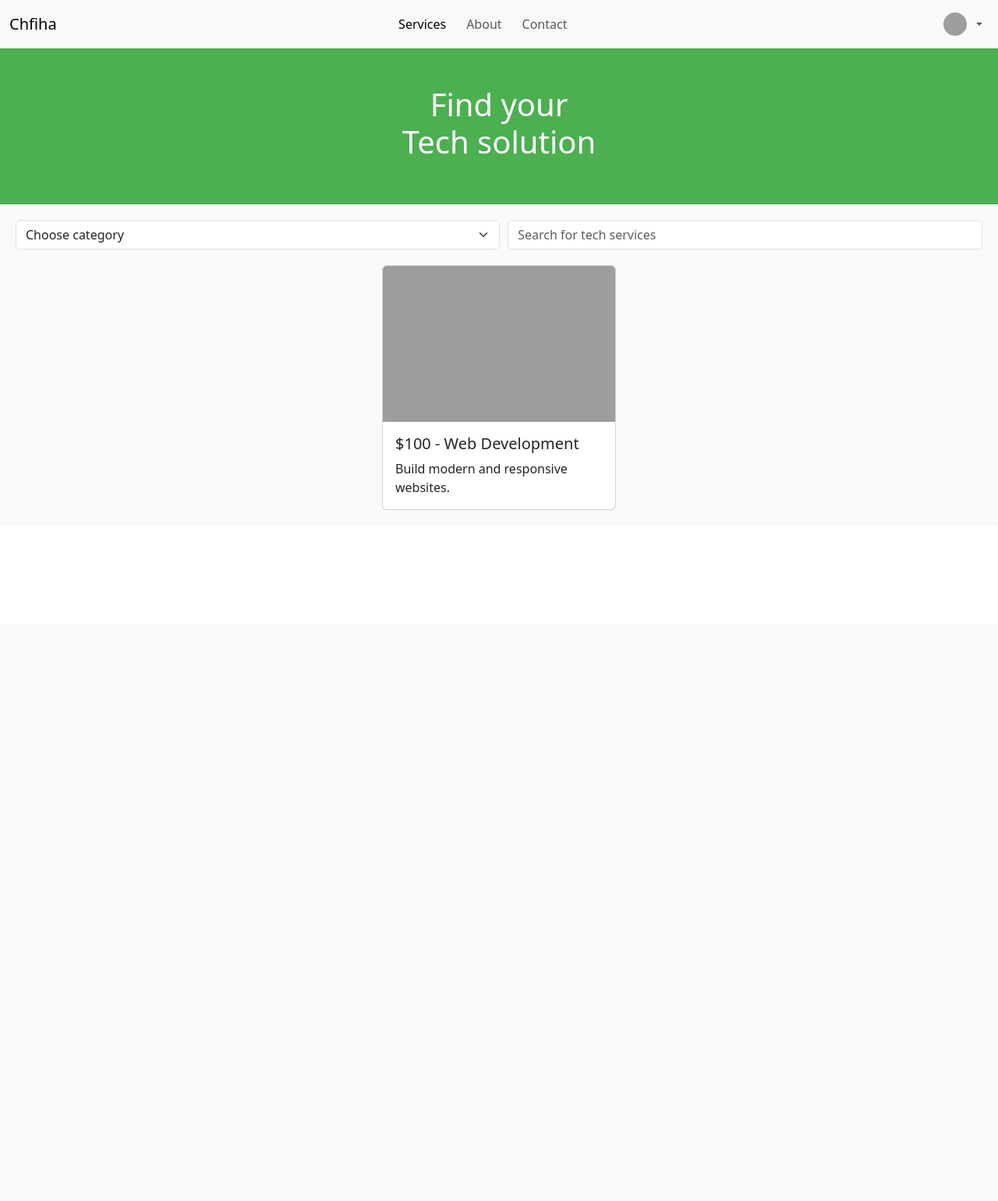
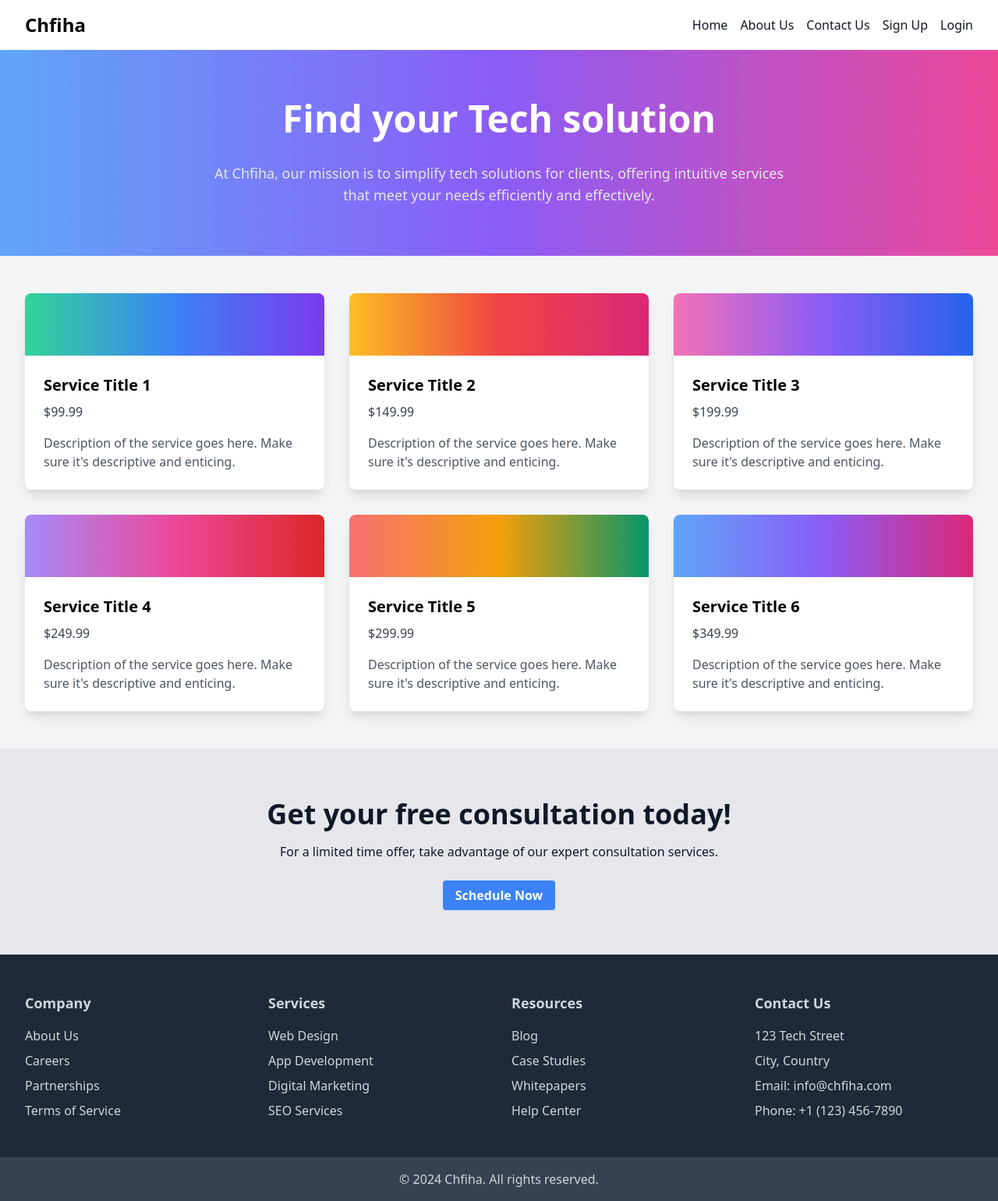
Before and after one commit to Raf-Mos/Chfiha, a Django app: page / in a window 1280 px wide. Shown: the whole page at 78% size. Before the commit the page ends 654 px from the top, so only its background shows below. Run offline with Django 5.2, Linux system fonts and the light colour scheme; grey boxes are pictures that could not be loaded.

Commit message:
home page

```diff
--- a/chfiha/templates/base.html
+++ b/chfiha/templates/base.html
@@ -1,74 +1,102 @@
 {% load static %}
+
 <!DOCTYPE html>
-<html>
+<html lang="en">
 <head>
     <meta charset="UTF-8">
     <meta name="viewport" content="width=device-width, initial-scale=1.0">
     <title>Chfiha</title>
-    <link href="{% static 'css/base.css' %}" rel="stylesheet">
-    <link href="{% static 'css/login.css' %}" rel="stylesheet">
-    <link href="{% static 'css/home.css' %}" rel="stylesheet">
-     <link href="https://cdn.jsdelivr.net/npm/bootstrap@5.3.3/dist/css/bootstrap.min.css" rel="stylesheet" integrity="sha384-QWTKZyjpPEjISv5WaRU9OFeRpok6YctnYmDr5pNlyT2bRjXh0JMhjY6hW+ALEwIH" crossorigin="anonymous">
+    <!-- Include Tailwind CSS and Font Awesome Kit -->
+    <link href="https://cdn.jsdelivr.net/npm/tailwindcss@2.2.19/dist/tailwind.min.css" rel="stylesheet">
+    <link rel="stylesheet" href="https://cdnjs.cloudflare.com/ajax/libs/font-awesome/6.5.2/css/all.min.css" integrity="sha512-SnH5WK+bZxgPHs44uWIX+LLJAJ9/2PkPKZ5QiAj6Ta86w+fsb2TkcmfRyVX3pBnMFcV7oQPJkl9QevSCWr3W6A==" crossorigin="anonymous" referrerpolicy="no-referrer" />
 </head>
-<body>
+<body class="bg-gray-100">
 
-<nav class="navbar navbar-expand-lg bg-body-tertiary">
-    <div class="container-fluid">
-        <a class="navbar-brand" href="{% url 'home' %}">Chfiha</a>
-        <button class="navbar-toggler" type="button" data-bs-toggle="collapse" data-bs-target="#navbarNavAltMarkup" aria-controls="navbarNavAltMarkup" aria-expanded="false" aria-label="Toggle navigation">
-            <span class="navbar-toggler-icon"></span>
-        </button>
-        <div class="collapse navbar-collapse justify-content-between" id="navbarNavAltMarkup">
-            <div class="navbar-nav mx-auto">
-                <a class="nav-link active" aria-current="page" href="#">Services</a>
-                <a class="nav-link" href="#">About</a>
-                <a class="nav-link" href="#">Contact</a>
-            </div>
-            <div class="navbar-nav">
-                <a class="nav-link" href="#">
-                    <i class="bi bi-bell"></i> <!-- Notification icon -->
-                </a>
-                <a class="nav-link" href="#">
-                    <i class="bi bi-envelope"></i> <!-- Messages icon -->
-                </a>
-                {% if user.is_authenticated %}
-                <div class="nav-item dropdown">
-                    <a class="nav-link dropdown-toggle d-flex align-items-center" href="#" id="userDropdown" role="button" data-bs-toggle="dropdown" aria-expanded="false">
-                        <img src="path/to/profile-pic.jpg" alt="Profile" class="rounded-circle" width="30" height="30"> <!-- Profile picture -->
-                        <span class="ms-2">{{ user.username }}</span>
-                    </a>
-                    <ul class="dropdown-menu dropdown-menu-end" aria-labelledby="userDropdown">
-                        <li><a class="dropdown-item" href="#">Profile</a></li>
-                        <li>
-                            <form method="post" action="{% url 'logout' %}">
-                                {% csrf_token %}
-                                <button type="submit" class="dropdown-item">Logout</button>
-                            </form>
-                        </li>
-
-                    </ul>
+    <!-- Navigation Menu -->
+    <nav class="bg-white shadow-lg">
+        <div class="max-w-7xl mx-auto px-4 sm:px-6 lg:px-8">
+            <div class="flex justify-between items-center h-16">
+                <div class="flex-shrink-0 text-2xl font-bold">
+                    Chfiha
                 </div>
-                {% else %}
-                <div class="nav-item dropdown">
-                    <a class="nav-link dropdown-toggle d-flex align-items-center" href="#" id="userDropdown" role="button" data-bs-toggle="dropdown" aria-expanded="false">
-                        <img src="path/to/profile-pic.jpg" alt="Profile" class="rounded-circle" width="30" height="30"> <!-- Profile picture -->
-                        <span class="ms-2"></span>
-                    </a>
-                    <ul class="dropdown-menu dropdown-menu-end" aria-labelledby="userDropdown">
-                        <li><a class="dropdown-item" href="{% url 'login' %}">Login</a></li>
-                        <li><a class="dropdown-item" href="{% url 'signup' %}">Sign Up</a></li>
-                    </ul>
+                <div class="flex space-x-4 items-center">
+                    <a href="{% url 'home' %}" class="text-gray-900 hover:text-gray-700">Home</a>
+                    <a href="#" class="text-gray-900 hover:text-gray-700">About Us</a>
+                    <a href="#" class="text-gray-900 hover:text-gray-700">Contact Us</a>
+                    {% if user.is_authenticated %}
+                    <div class="relative">
+                        <!-- Font Awesome messages icon with light grey background -->
+                        <a href="#" class="text-gray-900 hover:text-gray-700 flex items-center">
+                            <span class="inline-block bg-gray-200 rounded-full p-2">
+                                <i class="fas fa-envelope"></i>
+                            </span>
+                        </a>
+                        <!-- Red dot for notification -->
+                        <div class="absolute top-0 right-0 -mt-1 -mr-1 bg-red-500 rounded-full w-3 h-3"></div>
+                    </div>
+                    <a href="#" class="text-gray-900 hover:text-gray-700">{{ user.username }}</a>
+                    <a href="{% url 'signup' %}" class="text-gray-900 hover:text-gray-700">Sign Up</a>
+                    <a href="{% url 'logout' %}" class="text-gray-900 hover:text-gray-700">Logout</a>
+                    {% else %}
+                    <a href="{% url 'signup' %}" class="text-gray-900 hover:text-gray-700">Sign Up</a>
+                    <a href="{% url 'login' %}" class="text-gray-900 hover:text-gray-700">Login</a>
+                    {% endif %}
                 </div>
-                {% endif %}
             </div>
         </div>
-    </div>
-</nav>
-
+    </nav>
 
     {% block content %}
     {% endblock content %}
 
-    <script src="https://cdn.jsdelivr.net/npm/bootstrap@5.3.3/dist/js/bootstrap.bundle.min.js" integrity="sha384-YvpcrYf0tY3lHB60NNkmXc5s9fDVZLESaAA55NDzOxhy9GkcIdslK1eN7N6jIeHz" crossorigin="anonymous"></script>
+    <!-- Footer -->
+    <footer class="bg-gray-800 text-gray-300">
+        <div class="max-w-7xl mx-auto py-12 px-4 sm:px-6 lg:px-8 grid grid-cols-1 md:grid-cols-4 gap-y-8 md:gap-x-8">
+            <!-- Column 1 -->
+            <div class="space-y-4">
+                <h3 class="text-lg font-semibold">Company</h3>
+                <ul class="space-y-2">
+                    <li><a href="#" class="text-gray-300 hover:text-white">About Us</a></li>
+                    <li><a href="#" class="text-gray-300 hover:text-white">Careers</a></li>
+                    <li><a href="#" class="text-gray-300 hover:text-white">Partnerships</a></li>
+                    <li><a href="#" class="text-gray-300 hover:text-white">Terms of Service</a></li>
+                </ul>
+            </div>
+            <!-- Column 2 -->
+            <div class="space-y-4">
+                <h3 class="text-lg font-semibold">Services</h3>
+                <ul class="space-y-2">
+                    <li><a href="#" class="text-gray-300 hover:text-white">Web Design</a></li>
+                    <li><a href="#" class="text-gray-300 hover:text-white">App Development</a></li>
+                    <li><a href="#" class="text-gray-300 hover:text-white">Digital Marketing</a></li>
+                    <li><a href="#" class="text-gray-300 hover:text-white">SEO Services</a></li>
+                </ul>
+            </div>
+            <!-- Column 3 -->
+            <div class="space-y-4">
+                <h3 class="text-lg font-semibold">Resources</h3>
+                <ul class="space-y-2">
+                    <li><a href="#" class="text-gray-300 hover:text-white">Blog</a></li>
+                    <li><a href="#" class="text-gray-300 hover:text-white">Case Studies</a></li>
+                    <li><a href="#" class="text-gray-300 hover:text-white">Whitepapers</a></li>
+                    <li><a href="#" class="text-gray-300 hover:text-white">Help Center</a></li>
+                </ul>
+            </div>
+            <!-- Column 4 -->
+            <div class="space-y-4">
+                <h3 class="text-lg font-semibold">Contact Us</h3>
+                <ul class="space-y-2">
+                    <li>123 Tech Street</li>
+                    <li>City, Country</li>
+                    <li>Email: info@chfiha.com</li>
+                    <li>Phone: +1 (123) 456-7890</li>
+                </ul>
+            </div>
+        </div>
+        <div class="bg-gray-700 py-4 text-center">
+            <p>&copy; 2024 Chfiha. All rights reserved.</p>
+        </div>
+    </footer>
+
 </body>
 </html>
--- a/chfiha/templates/home.html
+++ b/chfiha/templates/home.html
@@ -3,31 +3,85 @@
 
 {% block content %}
 
-<section class="centered-section">
-    <h1>Find your<br>Tech solution</h1>
-</section>
+    <!-- Main Content -->
+    <main>
+        <!-- Gradient Section -->
+        <section class="bg-gradient-to-r from-blue-400 via-purple-500 to-pink-500 text-white text-center py-16">
+            <p class="text-5xl font-bold mb-8">Find your Tech solution</p>
+            <p class="max-w-3xl mx-auto text-lg text-gray-200">
+                At Chfiha, our mission is to simplify tech solutions for clients, offering intuitive services that meet your needs efficiently and effectively.
+            </p>
+        </section>
 
-<section class="search-section">
-    <div class="search-bar">
-        <select class="form-select" aria-label="Category select">
-            <option selected>Choose category</option>
-            <option value="1">Web Development</option>
-            <option value="2">App Development</option>
-            <option value="3">AI & Machine Learning</option>
-        </select>
-        <input type="text" class="form-control" placeholder="Search for tech services">
-    </div>
-    <div class="card-section">
-        <!-- Card -->
-        <div class="card service-card">
-            <img src="path/to/image1.jpg" class="card-img-top" alt="Service 1">
-            <div class="card-body">
-                <h5 class="card-title">$100 - Web Development</h5>
-                <p class="card-text">Build modern and responsive websites.</p>
+        <!-- Services Section -->
+        <section class="max-w-7xl mx-auto px-4 sm:px-6 lg:px-8 py-12">
+            <div class="grid gap-8 md:grid-cols-2 lg:grid-cols-3">
+                <!-- Card 1 -->
+                <div class="bg-white shadow-lg rounded-lg overflow-hidden">
+                    <div class="bg-gradient-to-r from-green-400 via-blue-500 to-purple-600 h-20"></div>
+                    <div class="p-6">
+                        <h3 class="text-xl font-semibold mb-2">Service Title 1</h3>
+                        <p class="text-gray-700 mb-4">$99.99</p>
+                        <p class="text-gray-600">Description of the service goes here. Make sure it's descriptive and enticing.</p>
+                    </div>
+                </div>
+                <!-- Card 2 -->
+                <div class="bg-white shadow-lg rounded-lg overflow-hidden">
+                    <div class="bg-gradient-to-r from-yellow-400 via-red-500 to-pink-600 h-20"></div>
+                    <div class="p-6">
+                        <h3 class="text-xl font-semibold mb-2">Service Title 2</h3>
+                        <p class="text-gray-700 mb-4">$149.99</p>
+                        <p class="text-gray-600">Description of the service goes here. Make sure it's descriptive and enticing.</p>
+                    </div>
+                </div>
+                <!-- Card 3 -->
+                <div class="bg-white shadow-lg rounded-lg overflow-hidden">
+                    <div class="bg-gradient-to-r from-pink-400 via-purple-500 to-blue-600 h-20"></div>
+                    <div class="p-6">
+                        <h3 class="text-xl font-semibold mb-2">Service Title 3</h3>
+                        <p class="text-gray-700 mb-4">$199.99</p>
+                        <p class="text-gray-600">Description of the service goes here. Make sure it's descriptive and enticing.</p>
+                    </div>
+                </div>
+                <!-- Card 4 -->
+                <div class="bg-white shadow-lg rounded-lg overflow-hidden">
+                    <div class="bg-gradient-to-r from-purple-400 via-pink-500 to-red-600 h-20"></div>
+                    <div class="p-6">
+                        <h3 class="text-xl font-semibold mb-2">Service Title 4</h3>
+                        <p class="text-gray-700 mb-4">$249.99</p>
+                        <p class="text-gray-600">Description of the service goes here. Make sure it's descriptive and enticing.</p>
+                    </div>
+                </div>
+                <!-- Card 5 -->
+                <div class="bg-white shadow-lg rounded-lg overflow-hidden">
+                    <div class="bg-gradient-to-r from-red-400 via-yellow-500 to-green-600 h-20"></div>
+                    <div class="p-6">
+                        <h3 class="text-xl font-semibold mb-2">Service Title 5</h3>
+                        <p class="text-gray-700 mb-4">$299.99</p>
+                        <p class="text-gray-600">Description of the service goes here. Make sure it's descriptive and enticing.</p>
+                    </div>
+                </div>
+                <!-- Card 6 -->
+                <div class="bg-white shadow-lg rounded-lg overflow-hidden">
+                    <div class="bg-gradient-to-r from-blue-400 via-purple-500 to-pink-600 h-20"></div>
+                    <div class="p-6">
+                        <h3 class="text-xl font-semibold mb-2">Service Title 6</h3>
+                        <p class="text-gray-700 mb-4">$349.99</p>
+                        <p class="text-gray-600">Description of the service goes here. Make sure it's descriptive and enticing.</p>
+                    </div>
+                </div>
+                <!-- Add more cards as needed -->
             </div>
-        </div>
+        </section>
 
-    </div>
-</section>
+        <!-- Free Consultation Section -->
+        <section class="bg-gray-200 text-gray-900 text-center py-16">
+            <div class="max-w-7xl mx-auto px-4 sm:px-6 lg:px-8">
+                <h2 class="text-4xl font-bold mb-4">Get your free consultation today!</h2>
+                <p class="mb-8">For a limited time offer, take advantage of our expert consultation services.</p>
+                <a href="#" class="bg-blue-500 hover:bg-blue-600 text-white font-bold py-2 px-4 rounded">Schedule Now</a>
+            </div>
+        </section>
+    </main>
 
 {% endblock content %}
```
